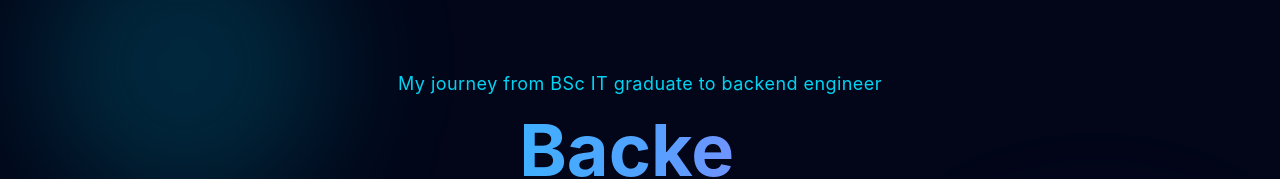
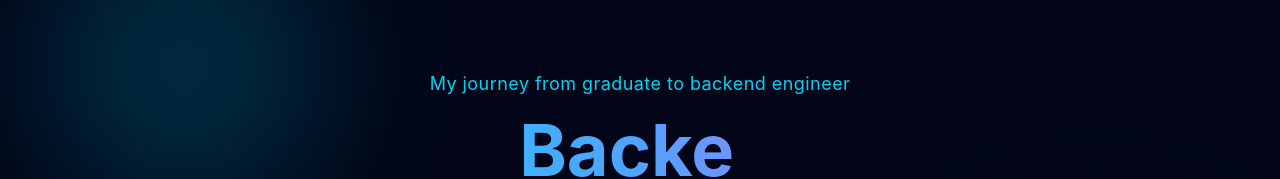
Before and after one commit to Jayesh0701/Portfolio, a React app: page / in a window 1280 px wide. Shown: the part 174-353 px from the top of the page. Built offline with nearby package versions, Linux system fonts and the light colour scheme; the HTML template or start-up script is replaced by a standard one.

Commit message:
Update App.jsx
3rd change

```diff
--- a/src/App.jsx
+++ b/src/App.jsx
@@ -173,7 +173,7 @@ export default function App() {
 
         <div className="max-w-5xl text-center relative z-10">
           <p className="text-cyan-400 mb-4 text-lg tracking-wide">
-            My journey from BSc IT graduate to backend engineer
+            My journey from graduate to backend engineer
           </p>
 
           <h1 className="text-5xl md:text-7xl font-bold bg-gradient-to-r from-cyan-400 via-blue-400 to-purple-500 text-transparent bg-clip-text min-h-[95px]">
```
